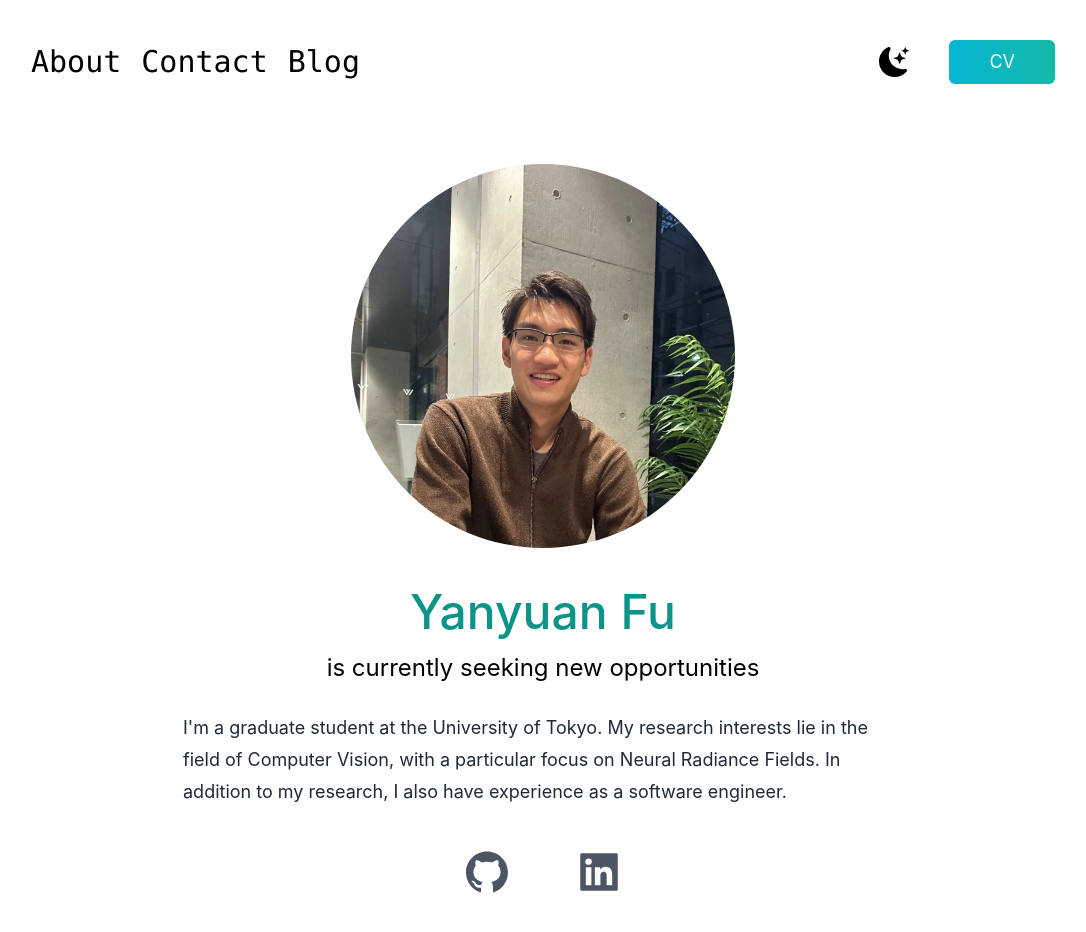
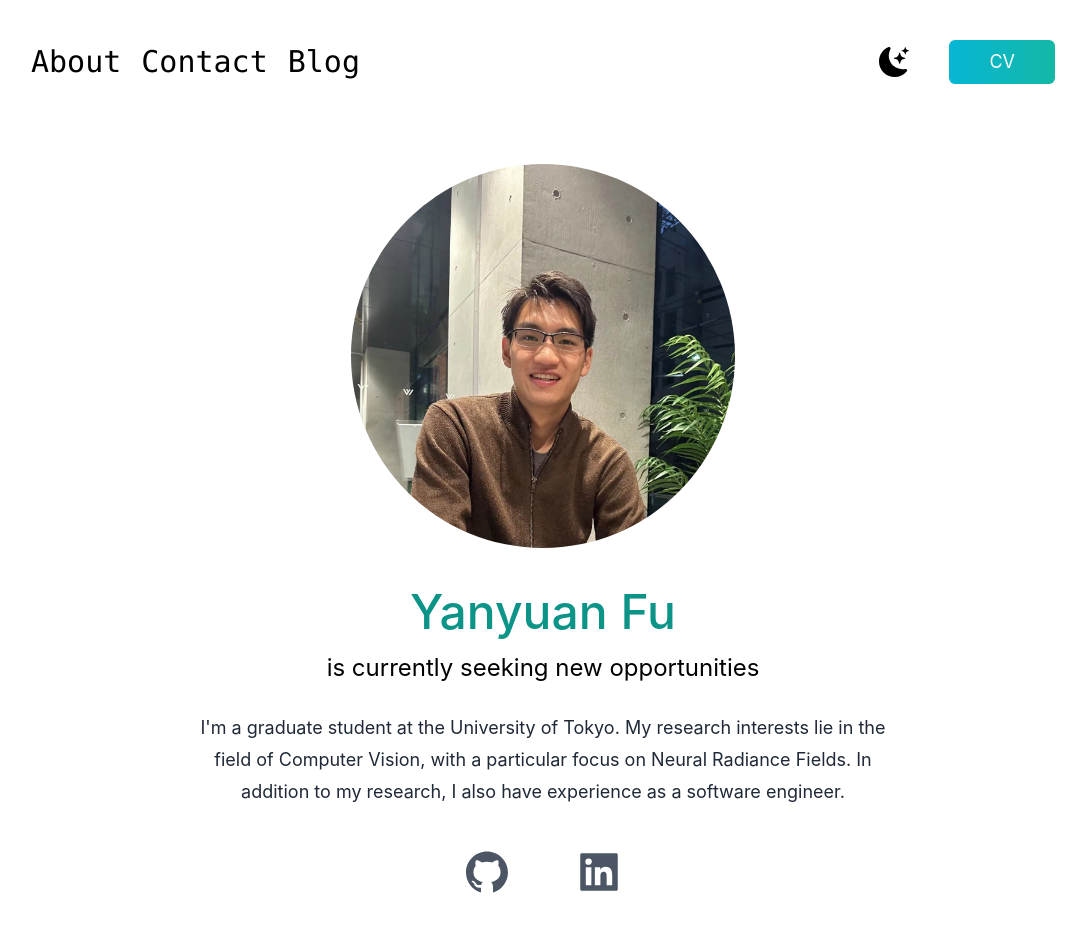
Before and after one commit to fu-yanyuan/portfolio, a Next.js app: page / in a window 1280 px wide. Shown: the top 932 px of the page, without its empty margins (97-1183 px from the left). Built offline with nearby package versions, Linux system fonts and the light colour scheme.

Commit message:
style: change color of logo

```diff
--- a/pages/index.js
+++ b/pages/index.js
@@ -118,13 +118,13 @@ export default function Home() {
             <h3 className='text-2xl py-2'>
               is currently seeking new opportunities
             </h3>
-            <p className='text-left text-lg pt-5 leading-8 text-gray-800 dark:text-white md:px-20 lg:px-30'>
+            <p className='text-lg pt-5 leading-8 text-gray-800 dark:text-slate-200 md:px-20 lg:px-30'>
               I'm a graduate student at the University of Tokyo. My research interests lie in the field of Computer Vision, with a particular focus on Neural Radiance Fields. In addition to my research, I also have experience as a software engineer.
               {/* I'm currently seeking new opportunities for employment or an internship where I can apply my skills and knowledge to real-world problems. */}
             </p>
           </div>
 
-          <div className='text-5xl flex justify-center gap-16 py-10 text-gray-600'>
+          <div className='text-5xl flex justify-center gap-16 py-10 text-gray-600 dark:text-slate-400'>
             <a href='https://github.com/fu-yanyuan'>
               <AiFillGithub />
             </a>
```
